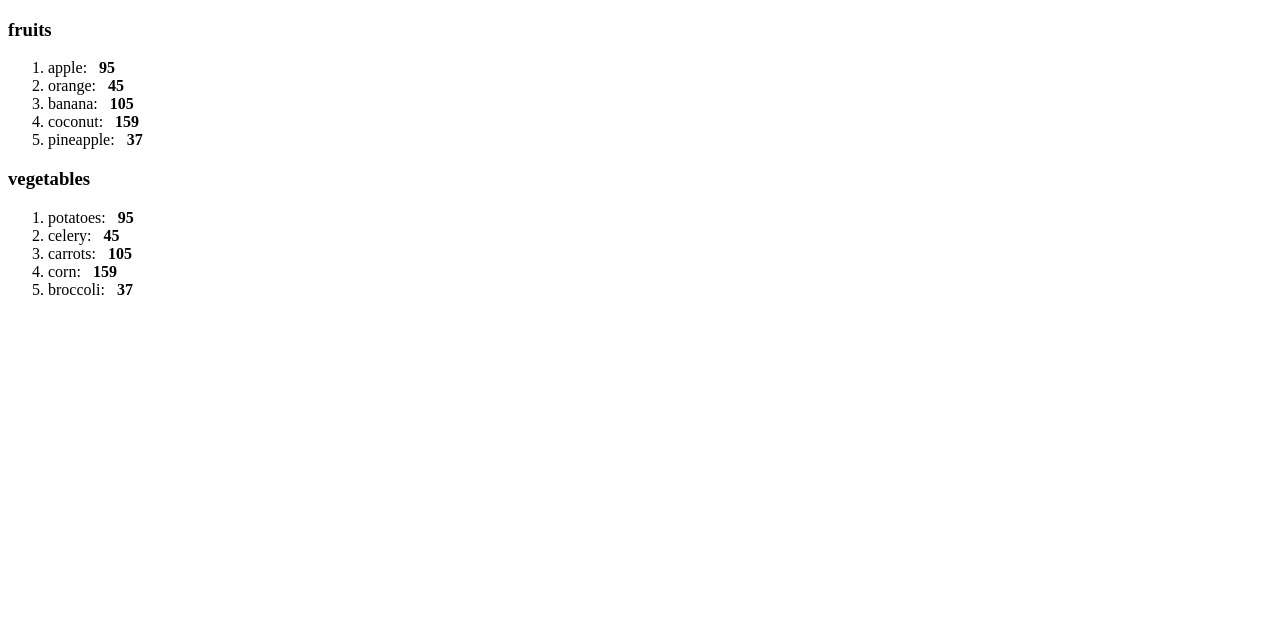
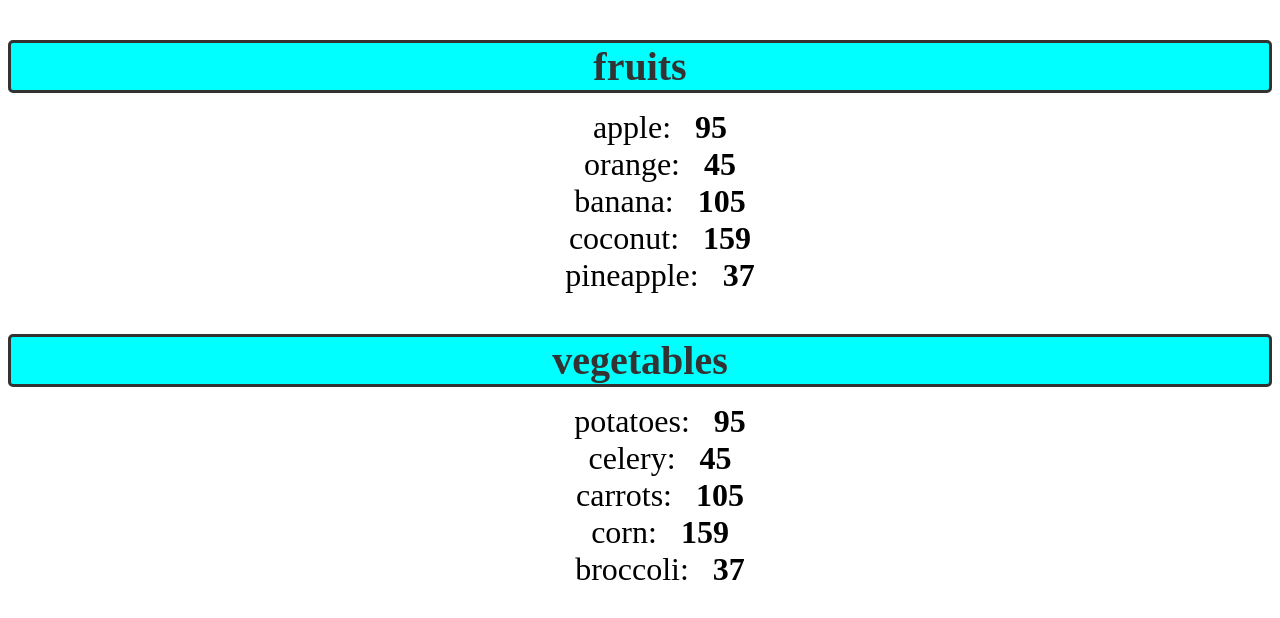
Before and after one commit to JohnKarima/react-refresher, a React (Vite) app: page / in a window 1280 px wide. Shown: the top 618 px of the page. Built offline with nearby package versions, Linux system fonts and the light colour scheme; the HTML template or start-up script is replaced by a standard one.

Commit message:
Add styling to list component

```diff
--- a/src/index.css
+++ b/src/index.css
@@ -1,17 +1,24 @@
-.welcome-message {
+.list-category {
     font-size: 2.5em;
-    background-color: hsl(120, 100%, 42%);
-    color: aliceblue;
-    padding: 10px;
+    font-weight: bold;
+    color: hsl(0, 0%, 20%);
+    margin-bottom: 10px;
+    text-align: center;
+    border: 3px solid;
     border-radius: 5px;
-    margin: 0;
+    background-color: aqua;
 }
 
-.login-prompt {
-    font-size: 2.5em;
-    background-color: hsl(0, 94%, 49%);
-    color: aliceblue;
-    padding: 10px;
-    border-radius: 5px;
+.list-items li {
+    font-size: 2em;
+    list-style: none;
+    color: hsl(0, 05, 25%);
+    text-align: center;
     margin: 0;
+
 }
+
+.list-items li:hover {
+    color: hsl(0, 0%, 45%);
+    cursor: pointer;
+}
```
